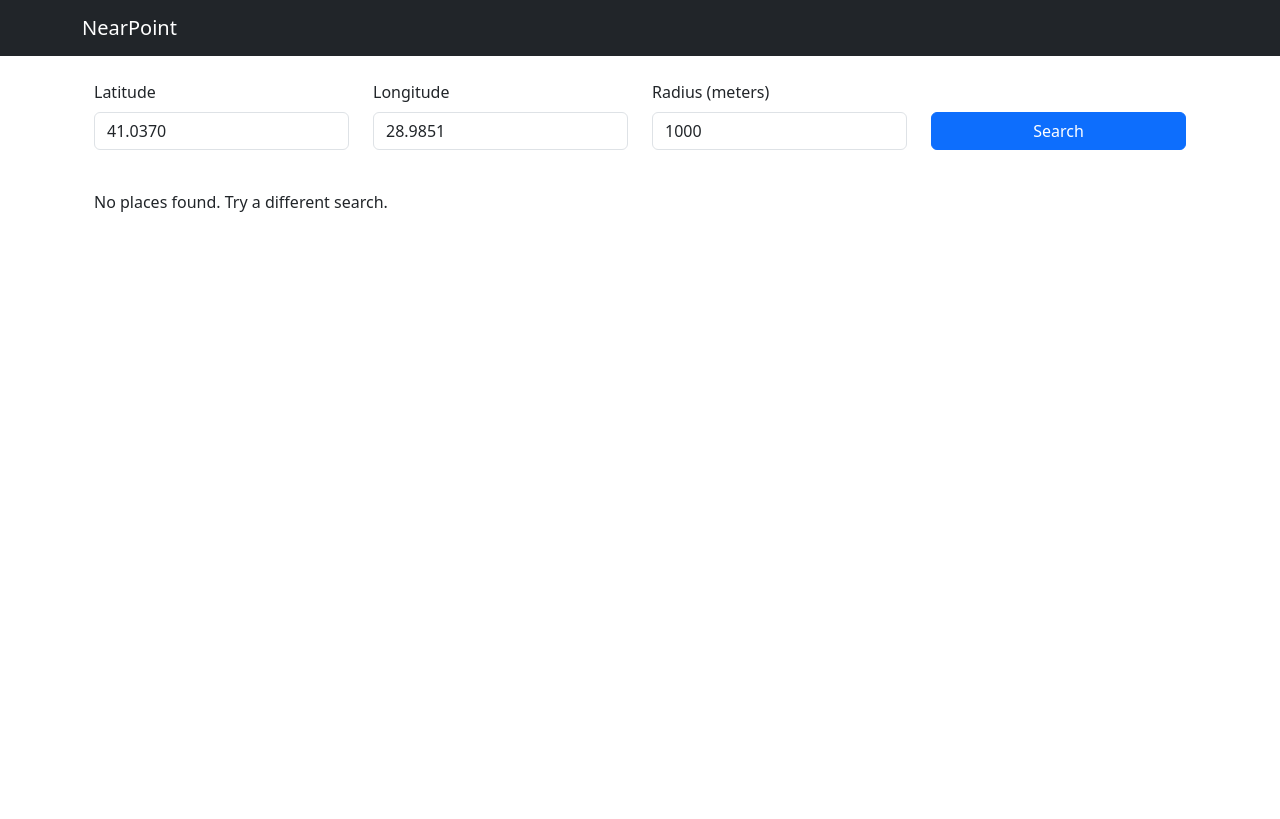
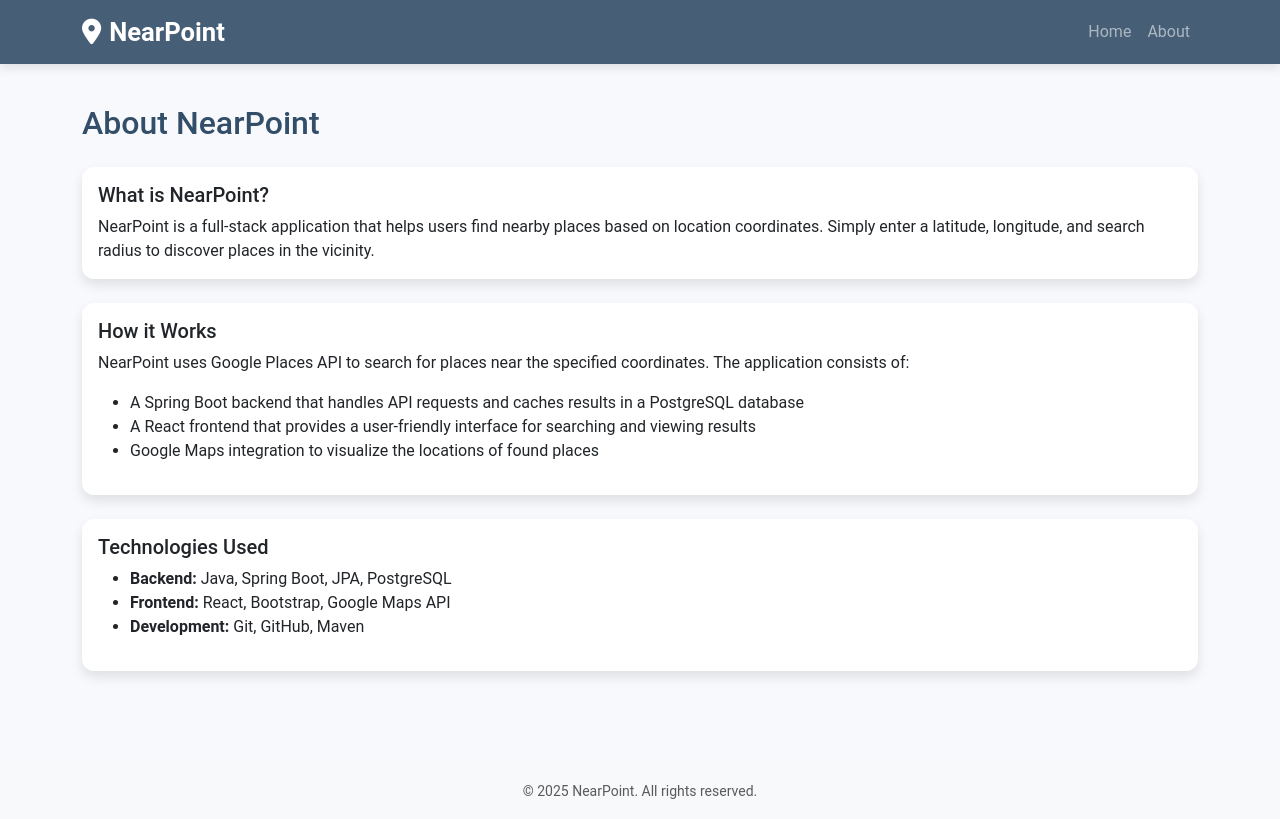
Before and after one commit to FurkanAksoyy/NearPoint, a React (Create React App) app in the folder frontend/: page /about in a window 1280 px wide. Built offline with nearby package versions, Linux system fonts and the light colour scheme.

Commit message:
Add page routing with Home & About sections using React Router

```diff
--- a/frontend/package.json
+++ b/frontend/package.json
@@ -3,6 +3,7 @@
   "version": "0.1.0",
   "private": true,
   "dependencies": {
+    "@fortawesome/fontawesome-free": "^6.7.2",
     "@react-google-maps/api": "^2.20.6",
     "@testing-library/dom": "^10.4.0",
     "@testing-library/jest-dom": "^6.6.3",
@@ -13,6 +14,7 @@
     "react": "^19.0.0",
     "react-bootstrap": "^2.10.9",
     "react-dom": "^19.0.0",
+    "react-router-dom": "^7.3.0",
     "react-scripts": "5.0.1",
     "web-vitals": "^2.1.4"
   },
--- a/frontend/src/App.js
+++ b/frontend/src/App.js
@@ -1,10 +1,12 @@
 import React, { useState } from 'react';
+import { BrowserRouter as Router, Routes, Route, Link } from 'react-router-dom';
 import axios from 'axios';
+import { Container, Navbar, Nav } from 'react-bootstrap';
+import Home from './pages/Home';
+import About from './pages/About';
 import 'bootstrap/dist/css/bootstrap.min.css';
-import { Container, Navbar } from 'react-bootstrap';
-import SearchForm from './components/SearchForm';
-import PlacesList from './components/PlacesList';
-import MapContainer from './components/MapContainer';
+import '@fortawesome/fontawesome-free/css/all.min.css';
+import './styles/custom.css';
 
 function App() {
     const [places, setPlaces] = useState([]);
@@ -31,23 +33,43 @@
     };
 
     return (
+        <Router>
             <div>
-            <Navbar bg="dark" variant="dark">
+                <Navbar bg="dark" variant="dark" expand="lg" className="mb-3">
                     <Container>
-                    <Navbar.Brand>NearPoint</Navbar.Brand>
+                        <Navbar.Brand as={Link} to="/">
+                            <i className="fas fa-map-marker-alt me-2"></i>
+                            NearPoint
+                        </Navbar.Brand>
+                        <Navbar.Toggle aria-controls="basic-navbar-nav" />
+                        <Navbar.Collapse id="basic-navbar-nav" className="justify-content-end">
+                            <Nav>
+                                <Nav.Link as={Link} to="/">Home</Nav.Link>
+                                <Nav.Link as={Link} to="/about">About</Nav.Link>
+                            </Nav>
+                        </Navbar.Collapse>
                     </Container>
                 </Navbar>
 
-            <Container>
-                <SearchForm onSearch={handleSearch} />
+                <Routes>
+                    <Route path="/" element={
+                        <Home
+                            places={places}
+                            loading={loading}
+                            error={error}
+                            handleSearch={handleSearch}
+                        />
+                    } />
+                    <Route path="/about" element={<About />} />
+                </Routes>
 
-                {loading && <p className="text-center mt-4">Loading...</p>}
-                {error && <p className="text-center mt-4 text-danger">{error}</p>}
-
-                {places.length > 0 && <MapContainer places={places} />}
-                <PlacesList places={places} />
+                <footer className="bg-light py-3 mt-5">
+                    <Container className="text-center text-muted">
+                        <small>&copy; {new Date().getFullYear()} NearPoint. All rights reserved.</small>
                     </Container>
+                </footer>
             </div>
+        </Router>
     );
 }
 
--- /dev/null
+++ b/frontend/src/pages/About.js
@@ -0,0 +1,49 @@
+import React from 'react';
+import { Container, Card } from 'react-bootstrap';
+
+const About = () => {
+    return (
+        <Container className="py-4">
+            <h2 className="mb-4">About NearPoint</h2>
+
+            <Card className="mb-4">
+                <Card.Body>
+                    <Card.Title>What is NearPoint?</Card.Title>
+                    <Card.Text>
+                        NearPoint is a full-stack application that helps users find nearby places based on location coordinates.
+                        Simply enter a latitude, longitude, and search radius to discover places in the vicinity.
+                    </Card.Text>
+                </Card.Body>
+            </Card>
+
+            <Card className="mb-4">
+                <Card.Body>
+                    <Card.Title>How it Works</Card.Title>
+                    <Card.Text>
+                        <p>NearPoint uses Google Places API to search for places near the specified coordinates. The application consists of:</p>
+                        <ul>
+                            <li>A Spring Boot backend that handles API requests and caches results in a PostgreSQL database</li>
+                            <li>A React frontend that provides a user-friendly interface for searching and viewing results</li>
+                            <li>Google Maps integration to visualize the locations of found places</li>
+                        </ul>
+                    </Card.Text>
+                </Card.Body>
+            </Card>
+
+            <Card>
+                <Card.Body>
+                    <Card.Title>Technologies Used</Card.Title>
+                    <Card.Text>
+                        <ul>
+                            <li><strong>Backend:</strong> Java, Spring Boot, JPA, PostgreSQL</li>
+                            <li><strong>Frontend:</strong> React, Bootstrap, Google Maps API</li>
+                            <li><strong>Development:</strong> Git, GitHub, Maven</li>
+                        </ul>
+                    </Card.Text>
+                </Card.Body>
+            </Card>
+        </Container>
+    );
+};
+
+export default About;
--- /dev/null
+++ b/frontend/src/pages/Home.js
@@ -0,0 +1,30 @@
+import React from 'react';
+import { Container } from 'react-bootstrap';
+import SearchForm from '../components/SearchForm';
+import PlacesList from '../components/PlacesList';
+import MapContainer from '../components/MapContainer';
+
+const Home = ({ places, loading, error, handleSearch }) => {
+    return (
+        <Container>
+            <SearchForm onSearch={handleSearch} />
+
+            {loading && (
+                <div className="loader-container">
+                    <div className="loader"></div>
+                </div>
+            )}
+
+            {error && (
+                <div className="alert alert-danger mt-3">
+                    <i className="fas fa-exclamation-circle me-2"></i> {error}
+                </div>
+            )}
+
+            {places.length > 0 && <MapContainer places={places} />}
+            <PlacesList places={places} />
+        </Container>
+    );
+};
+
+export default Home;
--- a/frontend/src/styles/custom.css
+++ b/frontend/src/styles/custom.css
@@ -0,0 +1,96 @@
+/* src/styles/custom.css */
+:root {
+    --primary-color: #4a6fa5;
+    --secondary-color: #334e68;
+    --accent-color: #14919b;
+    --background-color: #f7f9fc;
+    --card-background: #ffffff;
+    --text-color: #334e68;
+    --light-text: #829ab1;
+    --shadow-color: rgba(0, 0, 0, 0.1);
+}
+
+body {
+    background-color: var(--background-color);
+    color: var(--text-color);
+    font-family: 'Roboto', 'Segoe UI', sans-serif;
+    transition: background-color 0.3s ease;
+}
+
+.navbar {
+    background: rgba(51, 78, 104, 0.9) !important;
+    box-shadow: 0 4px 10px var(--shadow-color);
+    backdrop-filter: blur(10px);
+    transition: all 0.3s ease;
+}
+
+.navbar-brand {
+    font-weight: 600;
+    font-size: 1.6rem;
+    color: white !important;
+}
+
+.card {
+    border-radius: 12px;
+    background: var(--card-background);
+    box-shadow: 0 6px 12px var(--shadow-color);
+    border: none;
+    margin-bottom: 20px;
+    transition: transform 0.3s ease, box-shadow 0.3s ease;
+}
+
+.card:hover {
+    transform: translateY(-5px);
+    box-shadow: 0 12px 24px rgba(0, 0, 0, 0.15);
+}
+
+.btn-primary {
+    background: linear-gradient(135deg, var(--primary-color), var(--accent-color));
+    border: none;
+    border-radius: 6px;
+    padding: 10px 18px;
+    font-size: 1rem;
+    transition: all 0.3s ease;
+}
+
+.btn-primary:hover {
+    background: linear-gradient(135deg, var(--secondary-color), var(--primary-color));
+    transform: translateY(-3px);
+    box-shadow: 0 5px 15px rgba(74, 111, 165, 0.3);
+}
+
+/* Form styling */
+.form-control {
+    border-radius: 8px;
+    border: 1px solid #d1d9e6;
+    padding: 12px 16px;
+    transition: all 0.3s ease;
+}
+
+.form-control:focus {
+    border-color: var(--primary-color);
+    box-shadow: 0 0 8px rgba(74, 111, 165, 0.3);
+}
+
+/* Loader */
+.loader-container {
+    display: flex;
+    justify-content: center;
+    align-items: center;
+    height: 100px;
+}
+
+.loader {
+    width: 50px;
+    height: 50px;
+    border: 5px solid transparent;
+    border-top: 5px solid var(--primary-color);
+    border-right: 5px solid var(--accent-color);
+    border-radius: 50%;
+    animation: spin 1s linear infinite;
+}
+
+@keyframes spin {
+    0% { transform: rotate(0deg); }
+    100% { transform: rotate(360deg); }
+}
```
Also changed, not shown: frontend/src/index.js (+6 -3 lines), 1 other file (tests, documents, lock files or other folders). Lines whose indentation alone changed are shown as unchanged.
